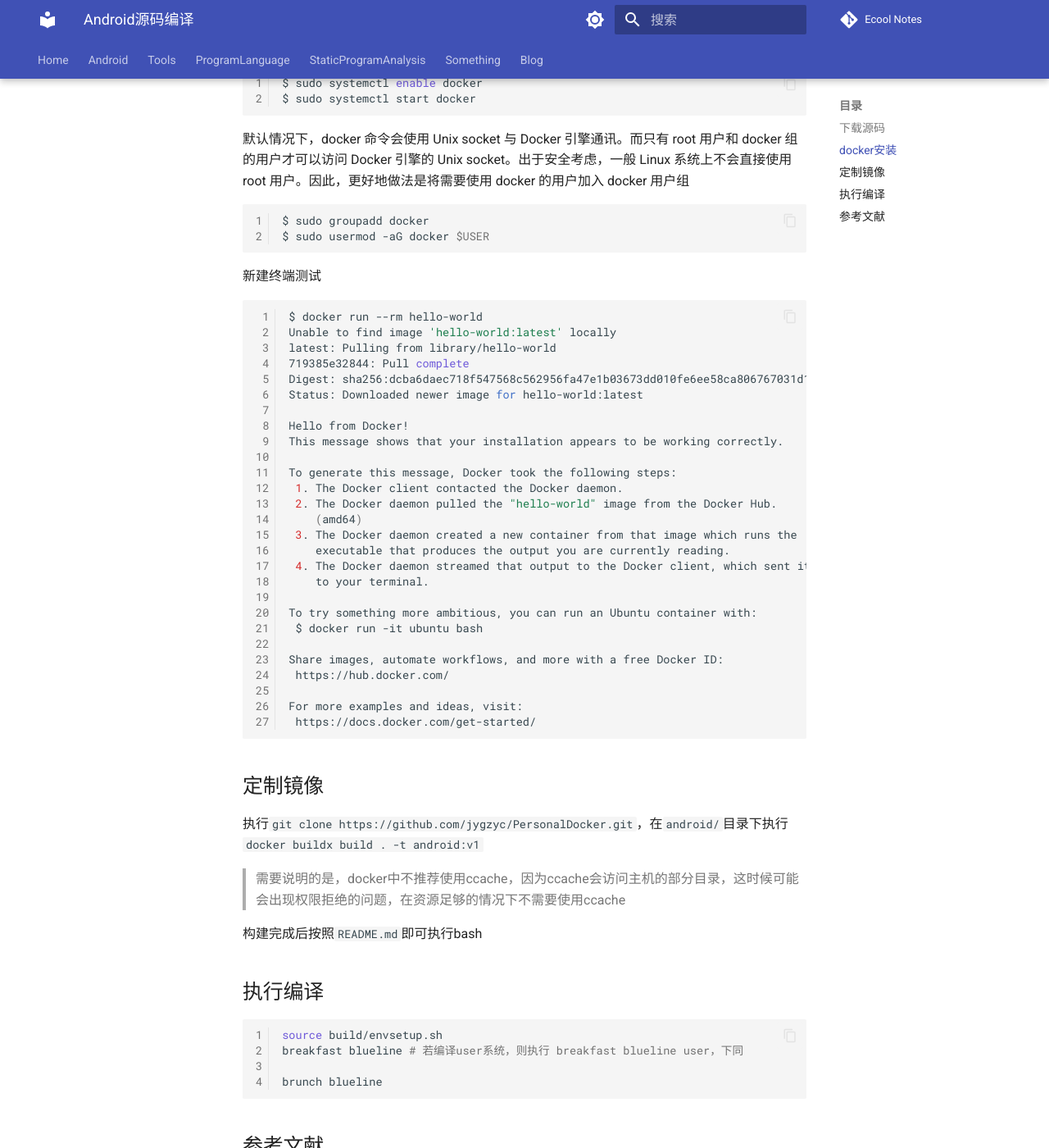
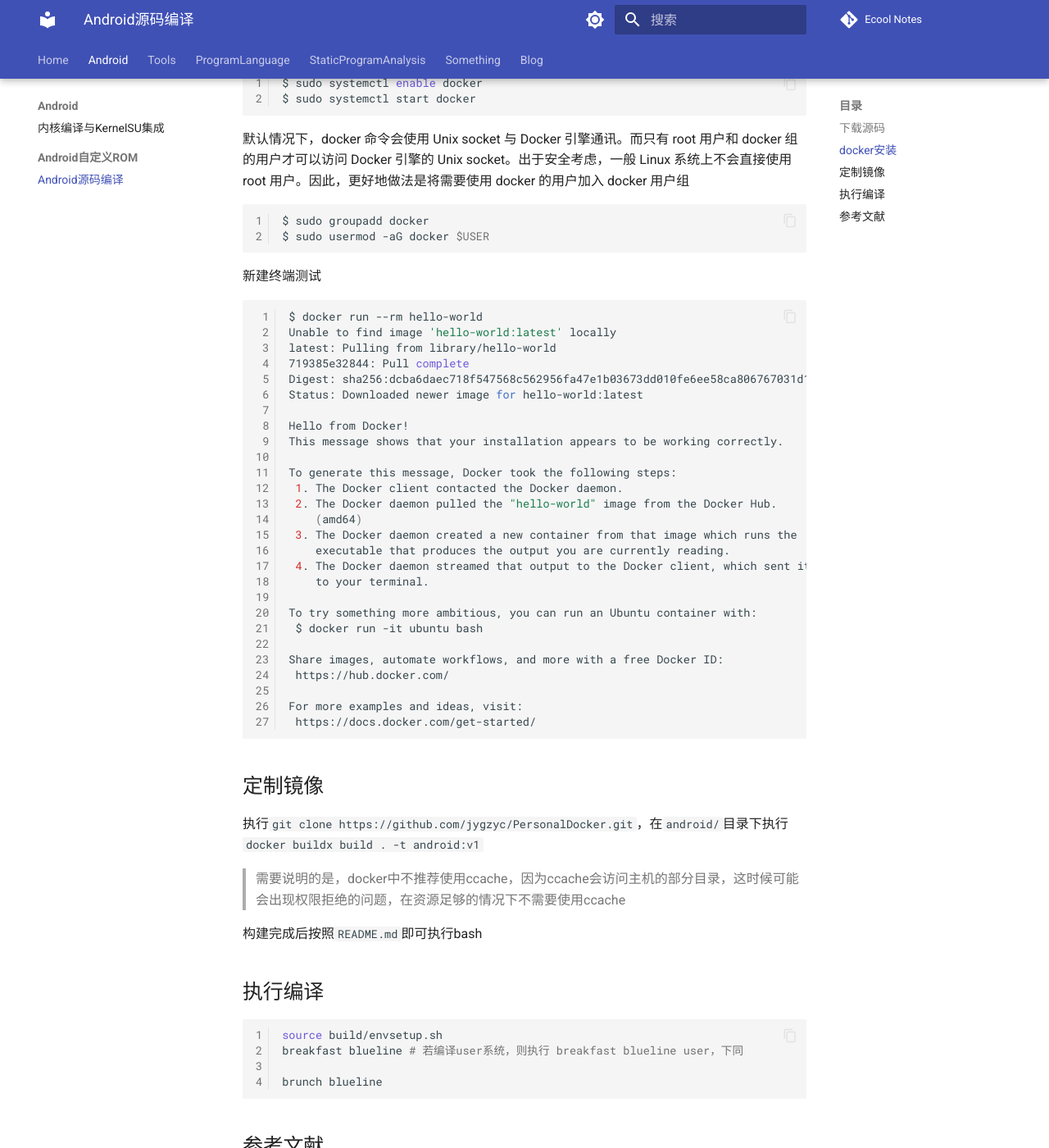
Before and after one commit to jygzyc/notes, an MkDocs documentation site: the page built from docs/android/android_self_rom/源码编译.md, in a window 1280 px wide and 1400 px high, scrolled down 1402 px. Shown: the whole window at 82% size. Built offline with MkDocs 1.6.1 and Material for MkDocs 9.7.7, drawn with Linux system fonts in a browser that asks for light colours; nearby versions of some CDN libraries; comment, search, counter and statistics services are not loaded; some of the changed text lies outside the part shown.

Commit message:
20231225 bug fix

```diff
--- a/mkdocs.yml
+++ b/mkdocs.yml
@@ -88,7 +88,7 @@
   - pymdownx.highlight:
       linenums: true
       use_pygments: true
-      line_spans: __span
+      # line_spans: __span
       pygments_lang_class: true
   - pymdownx.keys
   - pymdownx.tasklist:
@@ -106,8 +106,6 @@
   - https://polyfill.io/v3/polyfill.min.js?features=es6
   - https://cdn.jsdelivr.net/npm/mathjax@3/es5/tex-mml-chtml.js
   - https://cdnjs.cloudflare.com/ajax/libs/highlight.js/10.7.2/highlight.min.js
-  - javascripts/mathjax.js
-  - assets/extra.js
 extra_css:
   - https://cdnjs.cloudflare.com/ajax/libs/highlight.js/10.7.2/styles/default.min.css
   - assets/extra.css
@@ -120,7 +118,7 @@
     - android/内核编译与KernelSU集成.md
     # - Android/Android定制化ART与逆向.md
     - Android自定义ROM:
-      - android/Android_self_rom/源码编译.md
+      - android/android_self_rom/源码编译.md
 
   - Tools:
     - Frida:
```
